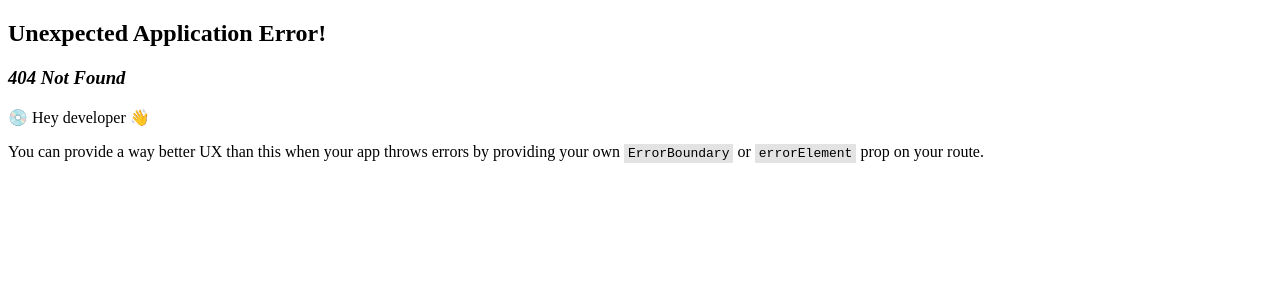
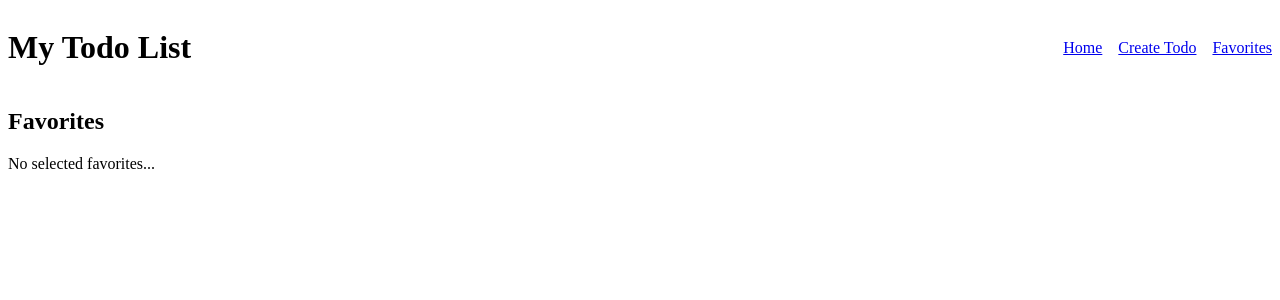
Before and after one commit to Lexicon-LTU-2025/lecture-react-todo-list-with-context, a React (Vite) app: page /favorites in a window 1280 px wide. Before the commit this address had no page. Shown: the top 300 px of the page. Built offline with nearby package versions, Linux system fonts and the light colour scheme.

Commit message:
add favorite route and link

```diff
--- a/src/components/header/Header.tsx
+++ b/src/components/header/Header.tsx
@@ -7,6 +7,7 @@ export const Header = () => {
       <nav className="links">
         <NavLink to="/">Home</NavLink>
         <NavLink to="/create-todo">Create Todo</NavLink>
+        <NavLink to="/favorites">Favorites</NavLink>
       </nav>
     </header>
   );
--- a/src/features/favorites/Favorites.tsx
+++ b/src/features/favorites/Favorites.tsx
@@ -13,5 +13,10 @@ export const Favorites = (): ReactElement => {
     return 'No selected favorites...';
   };
 
-  return <section className="favorites">{renderFavorites()}</section>;
+  return (
+    <section className="favorites">
+      <h2>Favorites</h2>
+      {renderFavorites()}
+    </section>
+  );
 };
--- a/src/features/todos/CreateTodo.tsx
+++ b/src/features/todos/CreateTodo.tsx
@@ -27,6 +27,8 @@ export const CreateTodo = (): ReactElement => {
   };
 
   return (
+    <>
+      <h2>Create a new Todo</h2>
       <form className="create-todo" onSubmit={handleOnSubmit}>
         <div>
           <label htmlFor="">Todo name</label>
@@ -34,5 +36,6 @@ export const CreateTodo = (): ReactElement => {
           <button type="submit">Save</button>
         </div>
       </form>
+    </>
   );
 };
--- a/src/features/todos/TodoList.tsx
+++ b/src/features/todos/TodoList.tsx
@@ -8,6 +8,7 @@ export const TodoList = (): ReactElement => {
 
   return (
     <section className="todo-list">
+      <h2>Todo List</h2>
       {todos.length === 0 ? (
         <p>No todos...</p>
       ) : (
--- a/src/router.tsx
+++ b/src/router.tsx
@@ -1,12 +1,14 @@
 import { createBrowserRouter, createRoutesFromElements, Route } from 'react-router';
 import { App } from './components/app';
 import { CreateTodo, TodoList } from './features/todos';
+import { Favorites } from './features/favorites';
 
 export const router = createBrowserRouter(
   createRoutesFromElements(
     <Route path="/" element={<App />}>
       <Route index element={<TodoList />} />
       <Route path="create-todo" element={<CreateTodo />} />
+      <Route path="favorites" element={<Favorites />} />
     </Route>
   )
 );
```
Lines whose indentation alone changed are shown as unchanged.
